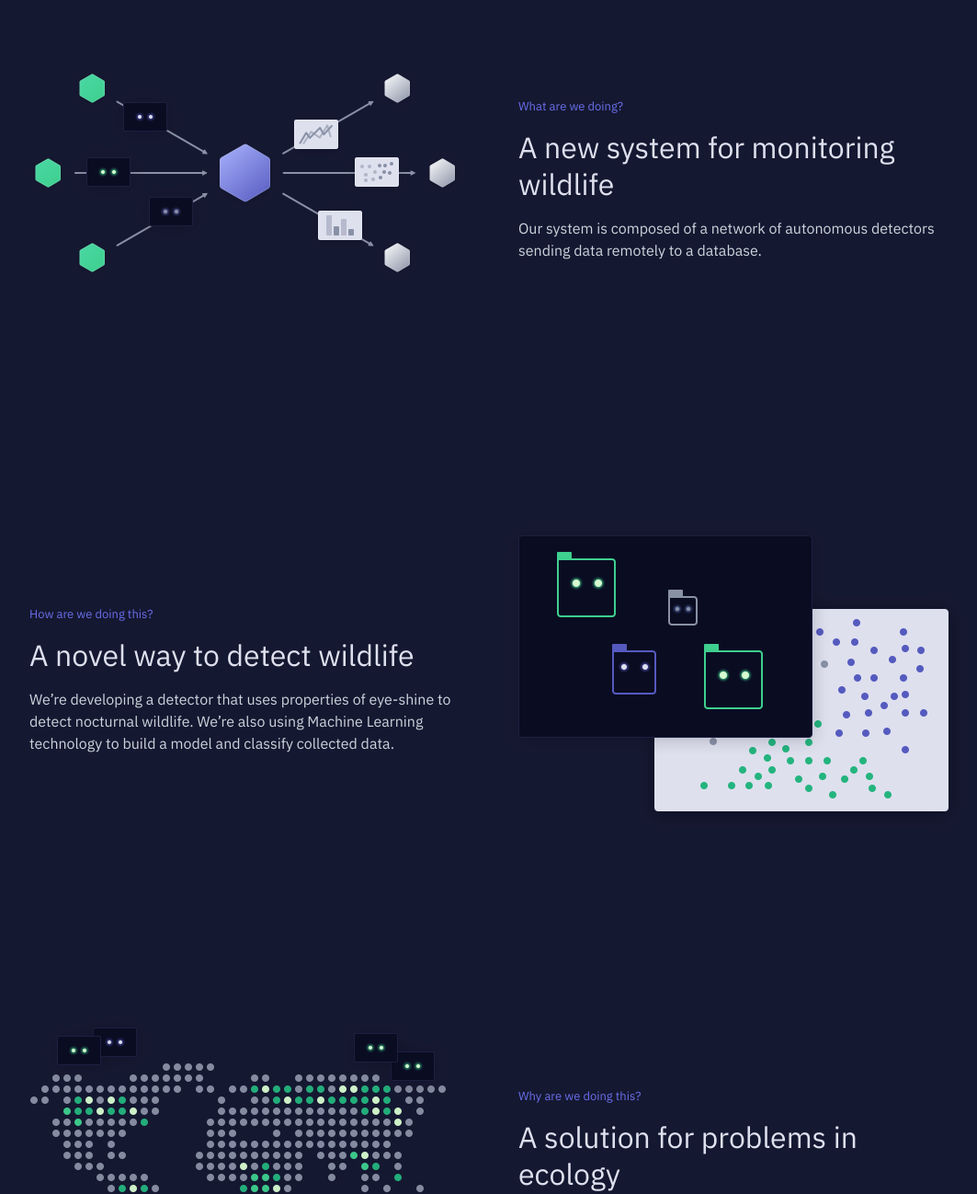
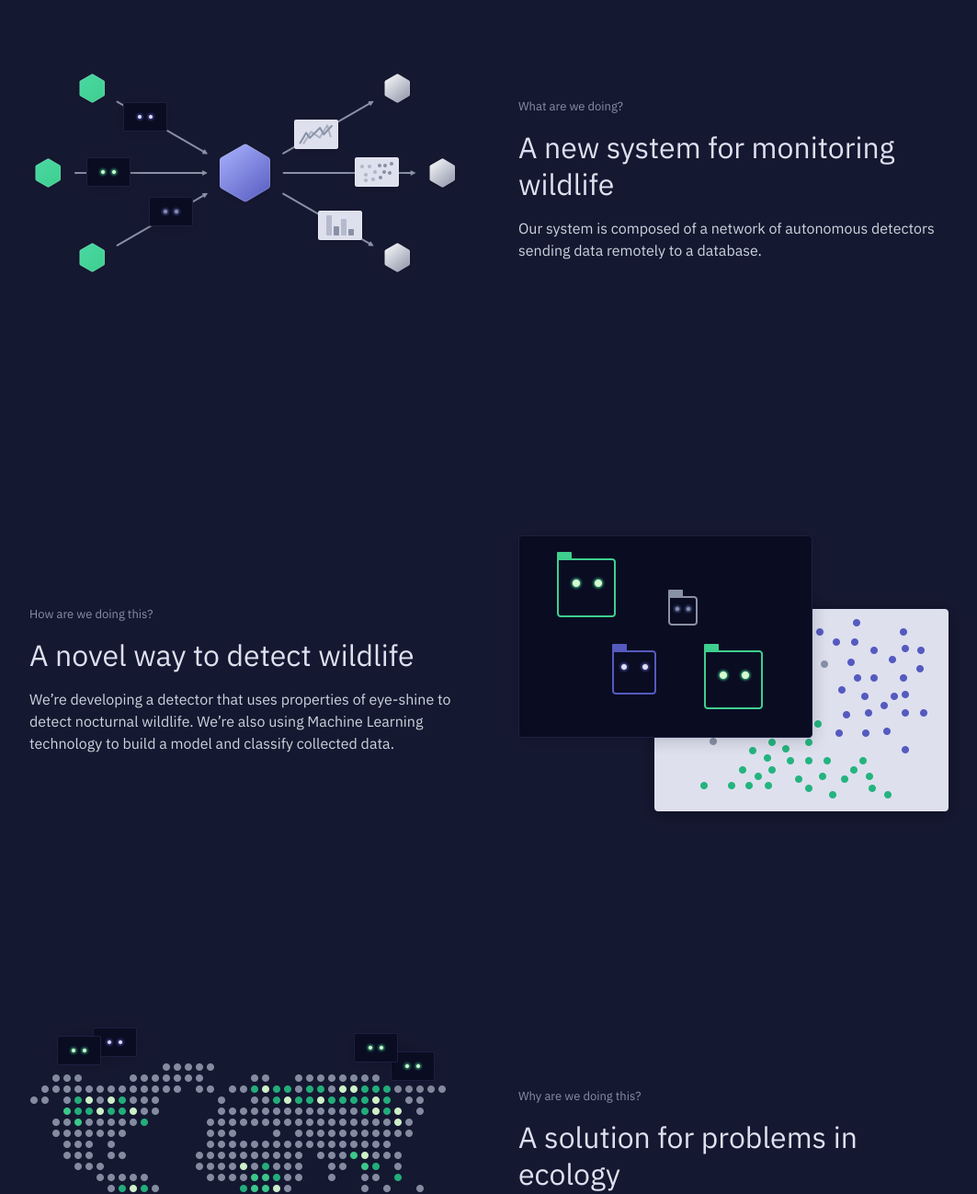
Before and after one commit to SensorTeam/website, a Jekyll site: the page built from source/home.html, in a window 1280 px wide. Shown: the part 938-2236 px from the top of the page at 92% size, without its empty margins (108-1171 px from the left). Built offline with Jekyll 4.4.1, drawn with Linux system fonts in a browser that asks for light colours.

Commit message:
tweaks
- changed the colour of the descriptions so that they don't look like links
- fixed home link on thank you page

```diff
--- a/source/home.html
+++ b/source/home.html
@@ -19,7 +19,7 @@ permalink: /
 <section class="info">
 	<div class="diagram" style="background-image: url('/static/images/home/what.png')"></div>
 	<div class="text">
-		<div class="meta meta-alt">What are we doing?</div>
+		<div class="meta">What are we doing?</div>
 		<h2>A new system for monitoring wildlife</h2>
 		<p>Our system is composed of a network of autonomous detectors sending data remotely to a database.</p>
 	</div>
@@ -28,7 +28,7 @@ permalink: /
 <section class="info info-alt">
 	<div class="diagram" style="background-image: url('/static/images/home/how.png')"></div>
 	<div class="text">
-		<div class="meta meta-alt">How are we doing this?</div>
+		<div class="meta">How are we doing this?</div>
 		<h2>A novel way to detect wildlife</h2>
 		<p>We’re developing a detector that uses properties of eye-shine to detect nocturnal wildlife. We’re also using Machine Learning technology to build a model and classify collected data.</p>
 	</div>
@@ -37,7 +37,7 @@ permalink: /
 <section class="info">
 	<div class="diagram" style="background-image: url('/static/images/home/why.png')"></div>
 	<div class="text">
-		<div class="meta meta-alt">Why are we doing this?</div>
+		<div class="meta">Why are we doing this?</div>
 		<h2>A solution for problems in ecology</h2>
 		<p>Current monitoring techniques are labour-intensive, subjective and unreliable. Further, current approaches do not reflect data across a systematic level.</p>
 	</div>
--- a/source/thank_you_page.html
+++ b/source/thank_you_page.html
@@ -13,7 +13,7 @@ permalink: /thank_you_page
 
 		<section class="links">
 			<a href="/about" class="button button-primary">Find out more</a>
-			<a href="/home" class="button button-secondary">Go back home</a>
+			<a href="/" class="button button-secondary">Go back home</a>
 		</section>
 	</div>
 </div>
```
